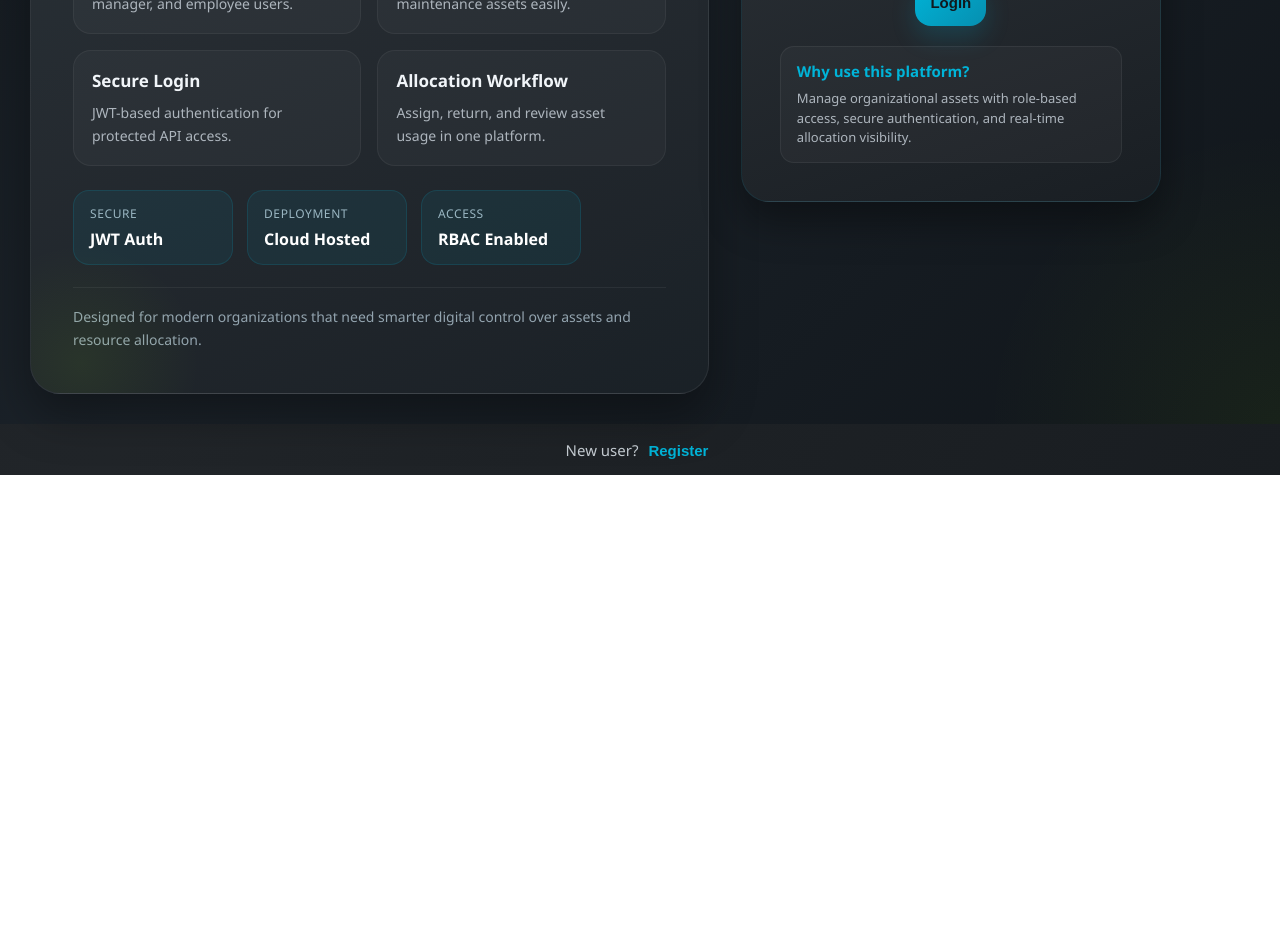
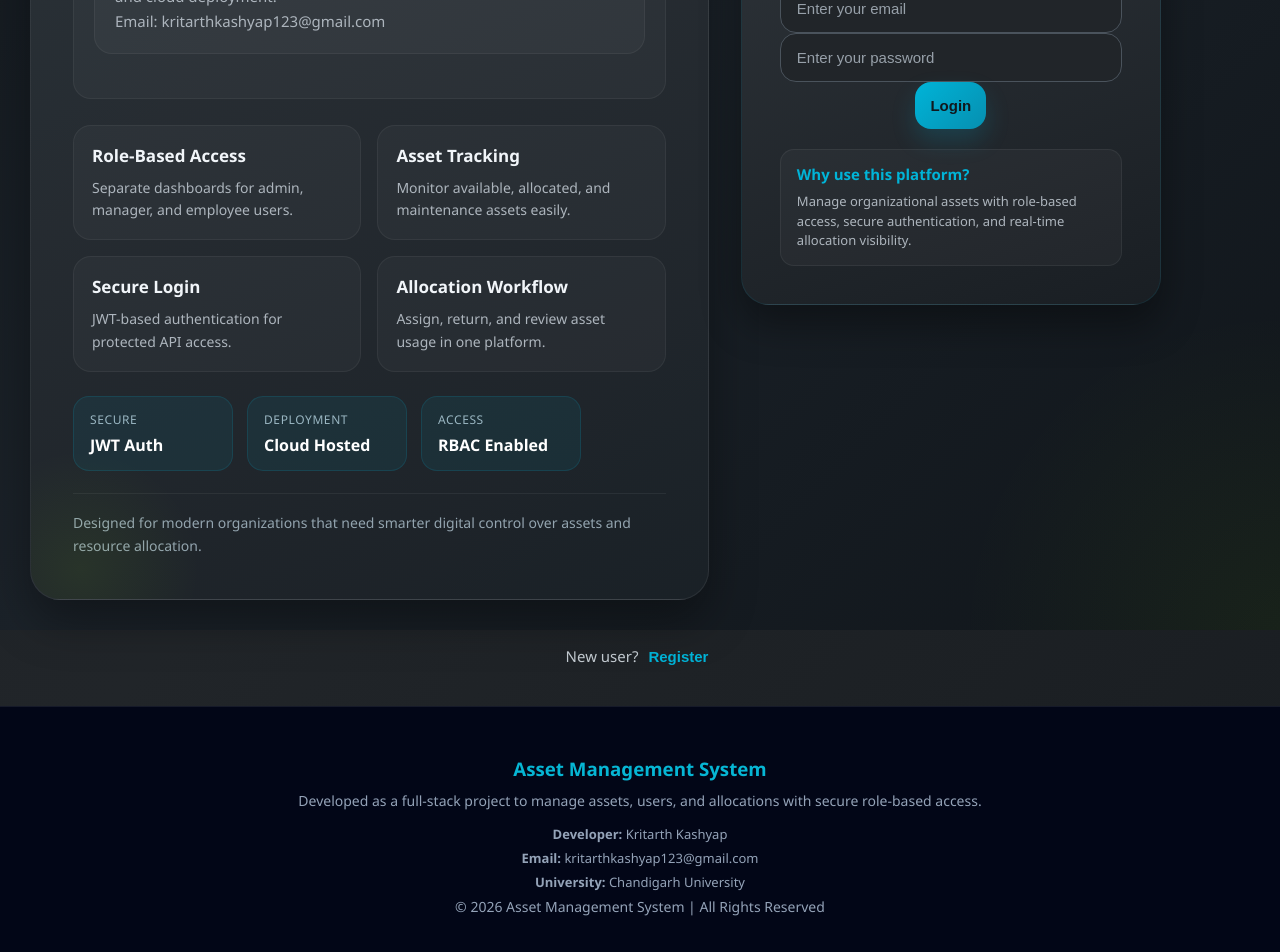
Before and after one commit to KKashayp/asset-management-system, a React (Create React App) app in the folder frontend/: page / in a window 1280 px wide. Shown: the part 609-1561 px from the top of the page. Before the commit the page ends 1084 px from the top, so only its background shows below. Built offline with nearby package versions, Linux system fonts and the light colour scheme; no server answers.

Commit message:
enhance login and register page UI

```diff
--- a/frontend/src/App.css
+++ b/frontend/src/App.css
@@ -1263,3 +1263,41 @@ table tbody tr:hover td {
     font-size: 15px;
   }
 }
+
+.app-footer {
+  margin-top: 40px;
+  padding: 30px 20px;
+  background: #020617;
+  border-top: 1px solid rgba(255,255,255,0.08);
+  text-align: center;
+}
+
+.footer-content {
+  max-width: 800px;
+  margin: auto;
+}
+
+.footer-content h3 {
+  color: #06b6d4;
+  margin-bottom: 10px;
+}
+
+.footer-content p {
+  color: #94a3b8;
+  margin: 6px 0;
+  font-size: 14px;
+}
+
+.footer-details {
+  margin-top: 15px;
+}
+
+.footer-details p {
+  font-size: 13px;
+}
+
+.footer-copy {
+  margin-top: 15px;
+  font-size: 12px;
+  color: #64748b;
+}
--- a/frontend/src/App.js
+++ b/frontend/src/App.js
@@ -2,6 +2,7 @@ import React, { useState } from "react";
 import LoginPage from "./pages/LoginPage";
 import RegisterPage from "./pages/RegisterPage";
 import Dashboard from "./pages/Dashboard";
+import Footer from "./components/Footer";
 import { ToastContainer } from "react-toastify";
 import "react-toastify/dist/ReactToastify.css";
 import "./App.css";
@@ -60,7 +61,17 @@ function App() {
         pauseOnHover
         theme="dark"
       />
+
+      <>
+  {/* your existing routes/components */}
+
+  <Footer />
+</>
     </>
+
+
+
+
   );
 }
 
--- /dev/null
+++ b/frontend/src/components/Footer.js
@@ -0,0 +1,28 @@
+import React from "react";
+
+function Footer() {
+  return (
+    <div className="app-footer">
+      <div className="footer-content">
+        <h3>Asset Management System</h3>
+
+        <p>
+          Developed as a full-stack project to manage assets, users, and
+          allocations with secure role-based access.
+        </p>
+
+        <div className="footer-details">
+          <p><strong>Developer:</strong> Kritarth Kashyap</p>
+          <p><strong>Email:</strong> kritarthkashyap123@gmail.com</p>
+          <p><strong>University:</strong> Chandigarh University</p>
+        </div>
+
+        <p className="footer-copy">
+          © 2026 Asset Management System | All Rights Reserved
+        </p>
+      </div>
+    </div>
+  );
+}
+
+export default Footer;
--- a/frontend/src/pages/LoginPage.js
+++ b/frontend/src/pages/LoginPage.js
@@ -68,6 +68,16 @@ function LoginPage({ onLogin }) {
               employees, monitor availability, and maintain secure role-based
               workflows for administrators, managers, and employees.
             </p>
+
+            <div className="hero-section">
+  <h3>About Developer</h3>
+  <p>
+    This project is developed by Kritarth Kashyap as a full-stack enterprise
+    application demonstrating secure authentication, role-based access, and
+    cloud deployment.
+  </p>
+  <p>Email: kritarthkashyap123@gmail.com</p>
+</div>
           </div>
 
           <div className="hero-feature-grid">
```
